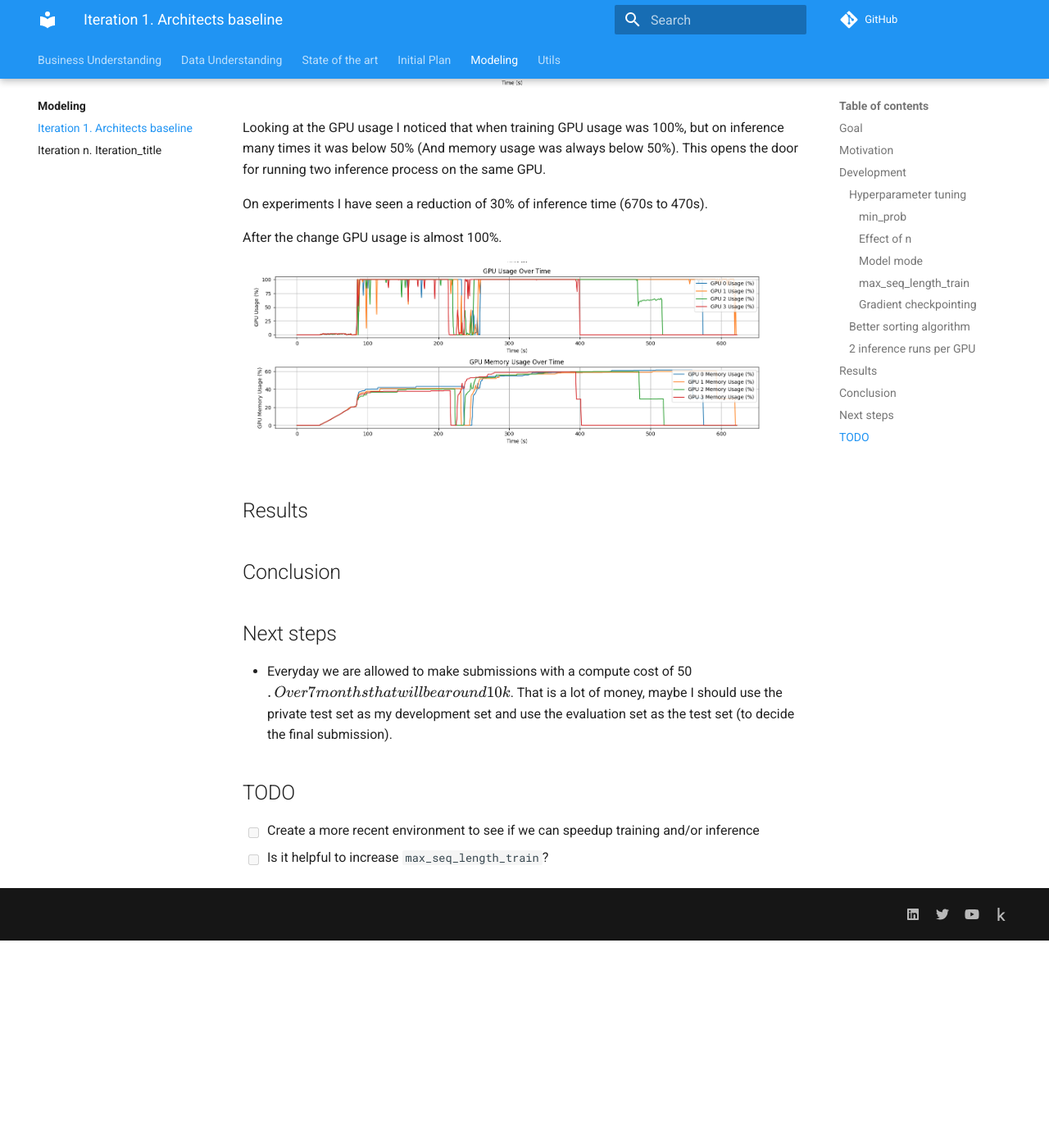
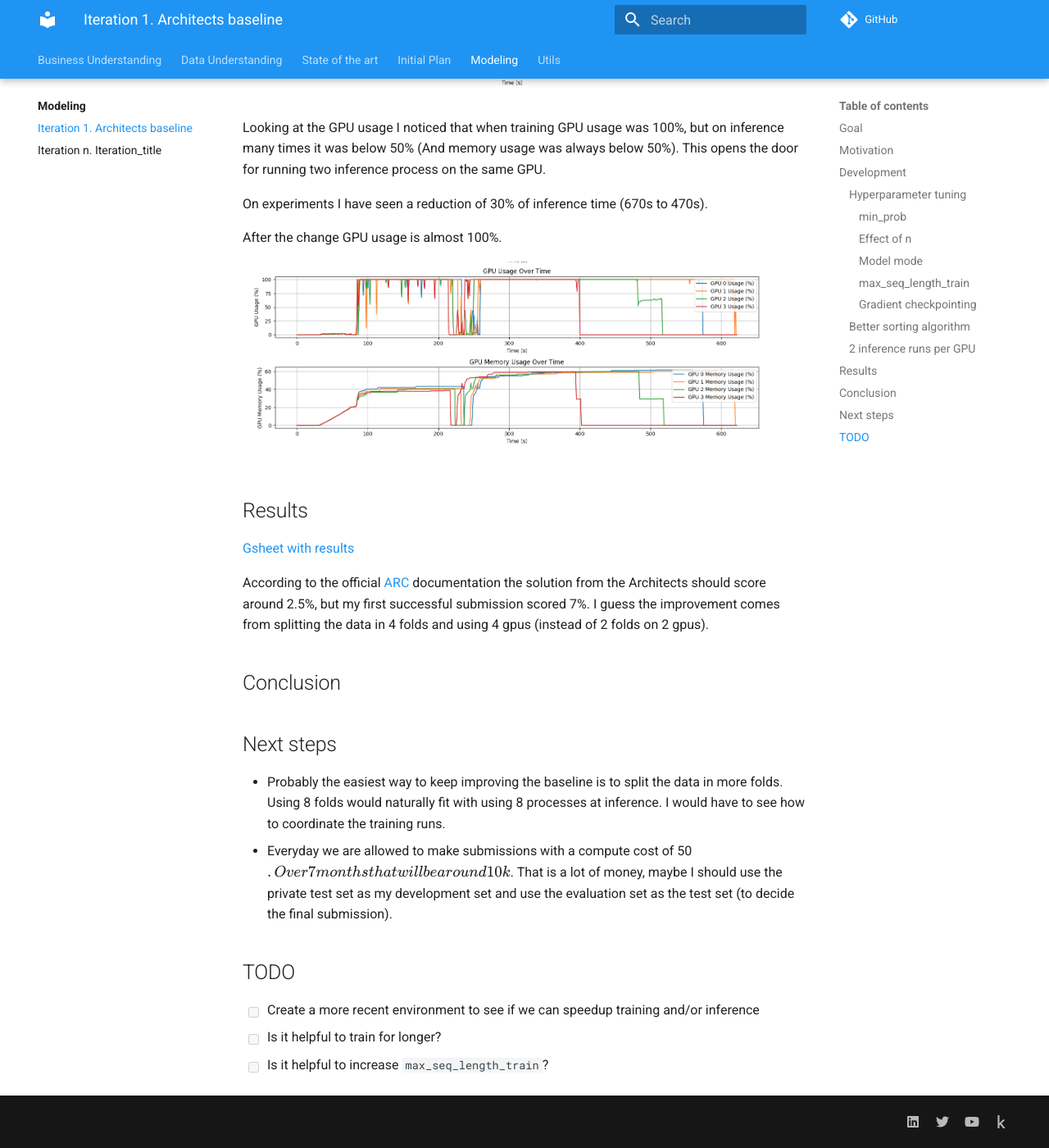
Before and after one commit to ironbar/arc25, an MkDocs documentation site: the page built from docs/modeling/Iteration_01.md, in a window 1280 px wide and 1400 px high, scrolled down 1908 px. Shown: the whole window at 82% size. Built offline with MkDocs 1.6.1 and Material for MkDocs 9.7.7, drawn with Linux system fonts in a browser that asks for light colours; comment, search, counter and statistics services are not loaded; before the commit the page ends 3055 px from its top, so only the background shows below that.

Commit message:
updated documentation

```diff
--- a/docs/modeling/Iteration_01.md
+++ b/docs/modeling/Iteration_01.md
@@ -79,13 +79,19 @@ After the change GPU usage is almost 100%.
 
 ## Results
 
+[Gsheet with results](https://docs.google.com/spreadsheets/d/1NmmCZA7gPOyoBypwvpw_JhYdjcvqNFHibX_WahwTHIM/edit?gid=0#gid=0&range=A1)
+
+According to the official [ARC](https://arcprize.org/leaderboard) documentation the solution from the Architects should score around 2.5%, but my first successful submission scored 7%. I guess the improvement comes from splitting the data in 4 folds and using 4 gpus (instead of 2 folds on 2 gpus).
+
 ## Conclusion
 
 ## Next steps
 
+- Probably the easiest way to keep improving the baseline is to split the data in more folds. Using 8 folds would naturally fit with using 8 processes at inference. I would have to see how to coordinate the training runs.
 - Everyday we are allowed to make submissions with a compute cost of 50$. Over 7 months that will be around 10k$. That is a lot of money, maybe I should use the private test set as my development set and use the evaluation set as the test set (to decide the final submission).
 
 ## TODO
 
 - [ ] Create a more recent environment to see if we can speedup training and/or inference
+- [ ] Is it helpful to train for longer?
 - [ ] Is it helpful to increase `max_seq_length_train`?
```
